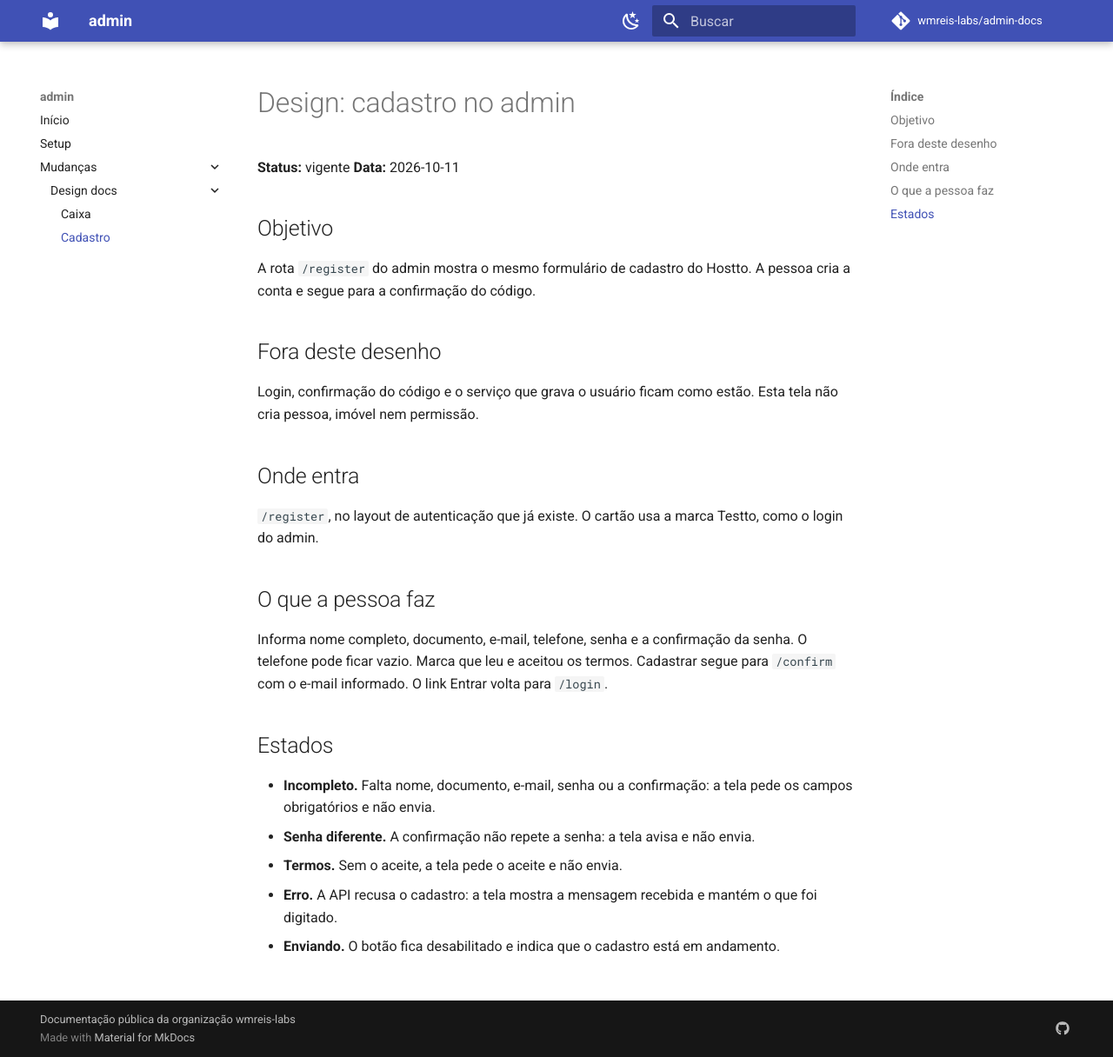
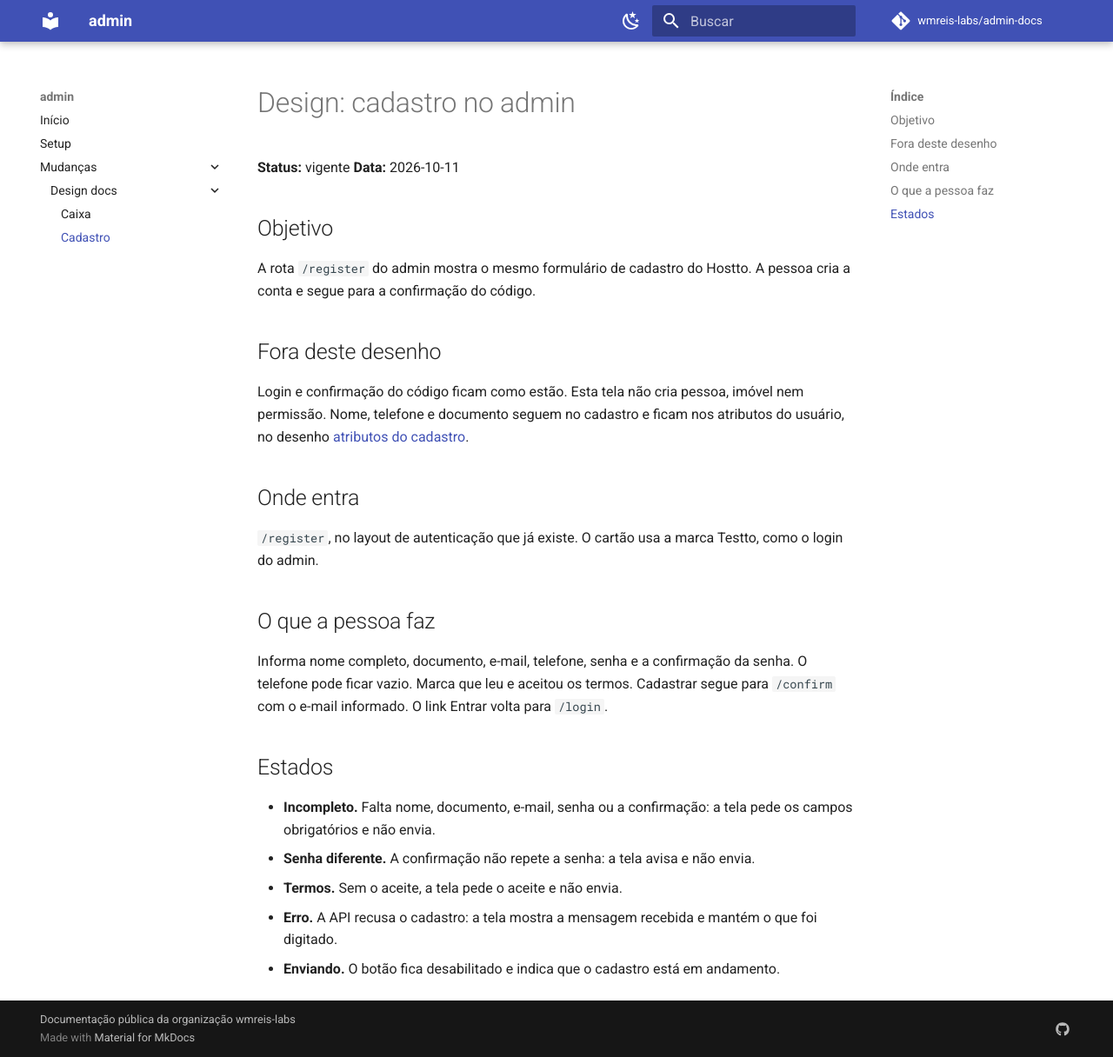
Before and after one commit to wmreis-labs/admin-docs, an MkDocs documentation site: the page built from docs/mudancas/design/2026-10-11-cadastro-admin.md, in a window 1280 px wide and 1216 px high. Shown: the whole window at 87% size. Built offline with MkDocs 1.6.1 and Material for MkDocs 9.7.7, drawn with Linux system fonts in a browser that asks for light colours; comment, search, counter and statistics services are not loaded.

Commit message:
docs: apontar o cadastro para os atributos do usuário
Co-authored-by: Cursor <cursoragent@cursor.com>

```diff
--- a/docs/mudancas/design/2026-10-11-cadastro-admin.md
+++ b/docs/mudancas/design/2026-10-11-cadastro-admin.md
@@ -9,7 +9,7 @@ A rota `/register` do admin mostra o mesmo formulário de cadastro do Hostto. A
 
 ## Fora deste desenho
 
-Login, confirmação do código e o serviço que grava o usuário ficam como estão. Esta tela não cria pessoa, imóvel nem permissão.
+Login e confirmação do código ficam como estão. Esta tela não cria pessoa, imóvel nem permissão. Nome, telefone e documento seguem no cadastro e ficam nos atributos do usuário, no desenho [atributos do cadastro](https://wmreis-labs.github.io/airtestto-docs/mudancas/design/2026-10-11-atributos-cadastro/).
 
 ## Onde entra
 
```
